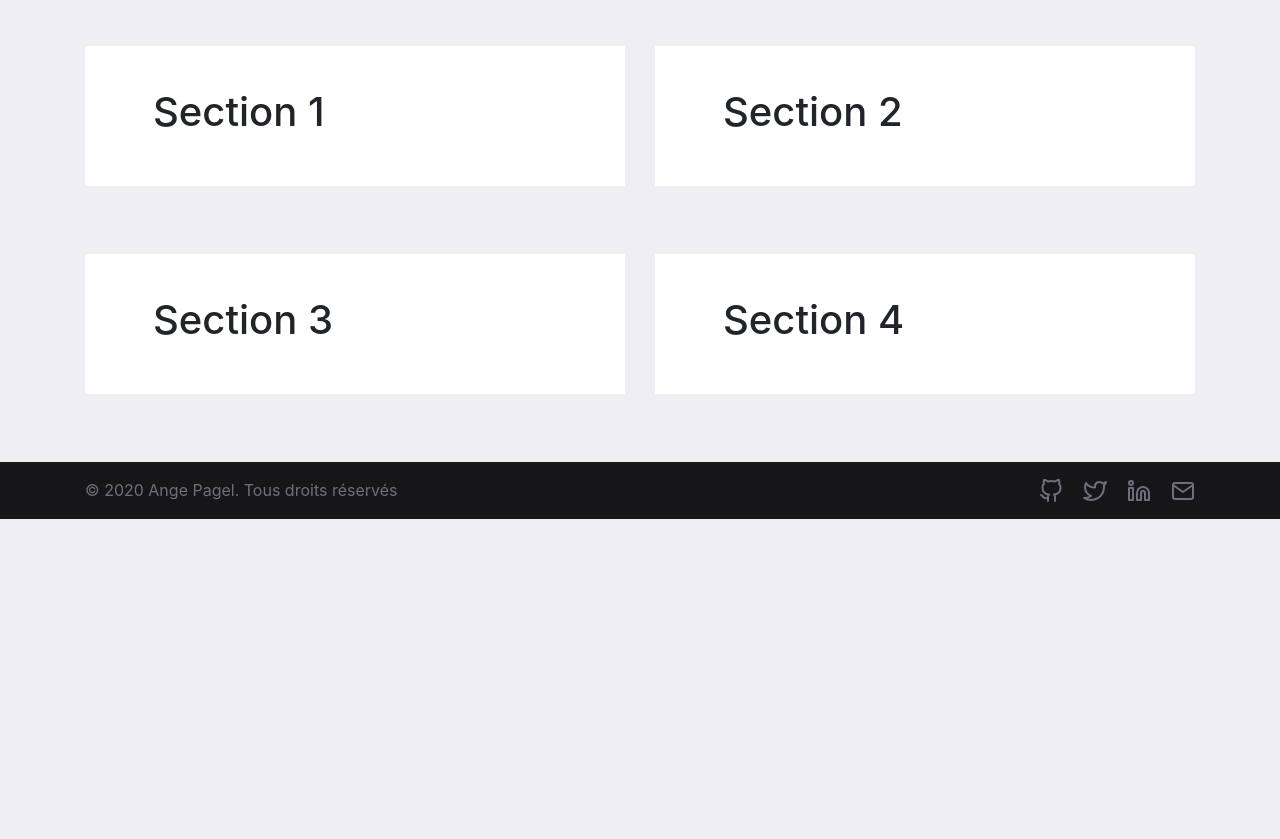
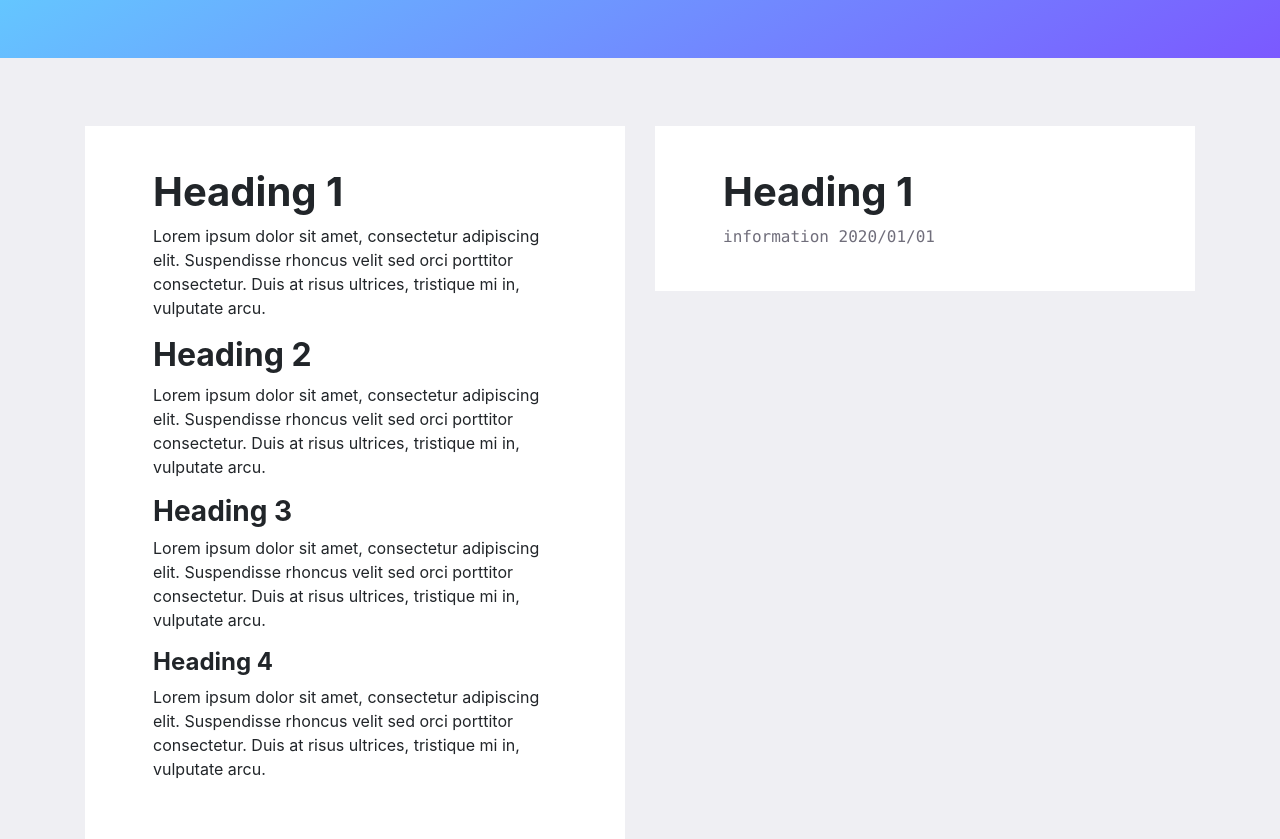
Before and after one commit to angepagel/old.angepagel.github.io, a Gatsby site: page / in a window 1280 px wide. Shown: the part 460-1299 px from the top of the page. Before the commit the page ends 979 px from the top, so only its background shows below. Built offline with nearby package versions, Linux system fonts and the light colour scheme; Gatsby itself is replaced by a stand-in of ours; a web font is replaced by a local one.

Commit message:
Màj thème et page d'accueil

```diff
--- a/src/pages/index.js
+++ b/src/pages/index.js
@@ -15,9 +15,9 @@ export default class HomePage extends React.Component {
           <Container>
             <Row>
               <Col>
-                <div className="bg-white my-6 py-5 px-6">
-                  <h1>Bonjour</h1>
-                  <p>
+                <div className="bg-light my-6 py-5 px-6">
+                  <h1 className="display-3 font-weight-bold">Bonjour</h1>
+                  <p className="my-4">
                     Lorem ipsum dolor sit amet, consectetur adipiscing elit. Suspendisse rhoncus velit sed orci porttitor consectetur. Duis at risus ultrices, tristique mi in, vulputate arcu.
                   </p>
                   <SocialAccounts />
@@ -29,34 +29,34 @@ export default class HomePage extends React.Component {
 
         <Container>
           <Row className="my-6">
-            <Col>
+            <Col lg="6" className="mb-3 mb-lg-0">
               <section className="bg-light py-5 px-6">
-                <h1>Section 1</h1>
+                <h1>Heading 1</h1>
+                <p>
+                  Lorem ipsum dolor sit amet, consectetur adipiscing elit. Suspendisse rhoncus velit sed orci porttitor consectetur. Duis at risus ultrices, tristique mi in, vulputate arcu.
+                </p>
+                <h2>Heading 2</h2>
+                <p>
+                  Lorem ipsum dolor sit amet, consectetur adipiscing elit. Suspendisse rhoncus velit sed orci porttitor consectetur. Duis at risus ultrices, tristique mi in, vulputate arcu.
+                </p>
+                <h3>Heading 3</h3>
+                <p>
+                  Lorem ipsum dolor sit amet, consectetur adipiscing elit. Suspendisse rhoncus velit sed orci porttitor consectetur. Duis at risus ultrices, tristique mi in, vulputate arcu.
+                </p>
+                <h4>Heading 4</h4>
+                <p>
+                  Lorem ipsum dolor sit amet, consectetur adipiscing elit. Suspendisse rhoncus velit sed orci porttitor consectetur. Duis at risus ultrices, tristique mi in, vulputate arcu.
+                </p>
               </section>
             </Col>
-            <Col>
+            <Col lg="6" className="mt-3 mt-lg-0">
               <section className="bg-light py-5 px-6">
-                <h1>Section 2</h1>
+                <h1>Heading 1</h1>
+                <span className="text-consolas text-secondary">information 2020/01/01</span>
               </section>
             </Col>
           </Row>
         </Container>
-
-        <Container>
-          <Row className="my-6">
-            <Col>
-              <section className="bg-light py-5 px-6">
-                <h1>Section 3</h1>
-              </section>
-            </Col>
-            <Col>
-              <section className="bg-light py-5 px-6">
-                <h1>Section 4</h1>
-              </section>
-            </Col>
-          </Row>
-        </Container>
-
       </>
     );
   }
--- a/src/scss/_variables.scss
+++ b/src/scss/_variables.scss
@@ -28,6 +28,14 @@ $theme-colors: (
 
 $body-bg: #efeff3;
 
+$border-radius:     0;
+$border-radius-lg:  0;
+$border-radius-sm:  0;
+
+$btn-border-radius:     $border-radius;
+$btn-border-radius-lg:  $border-radius-lg;
+$btn-border-radius-sm:  $border-radius-sm;
+
 // Custom variables :^|
 
 $gradient-default: linear-gradient(150deg, #59fbff 0%, #7b59ff 100%);
--- a/src/scss/global.scss
+++ b/src/scss/global.scss
@@ -3,8 +3,18 @@
 
 @import "~bootstrap/scss/bootstrap"; // Bootstrap should be imported after _variables.scss! :^]
 
+h1, h2, h3, h4 {
+    font-weight: bold;
+}
+
+.text-consolas {
+    font-family: "Consolas";
+}
+
 section#about {
     background: $gradient-default;
+
+    p { font-size: 1.3em; }
 
     a.social-account {
         color: theme-color("secondary");
```
